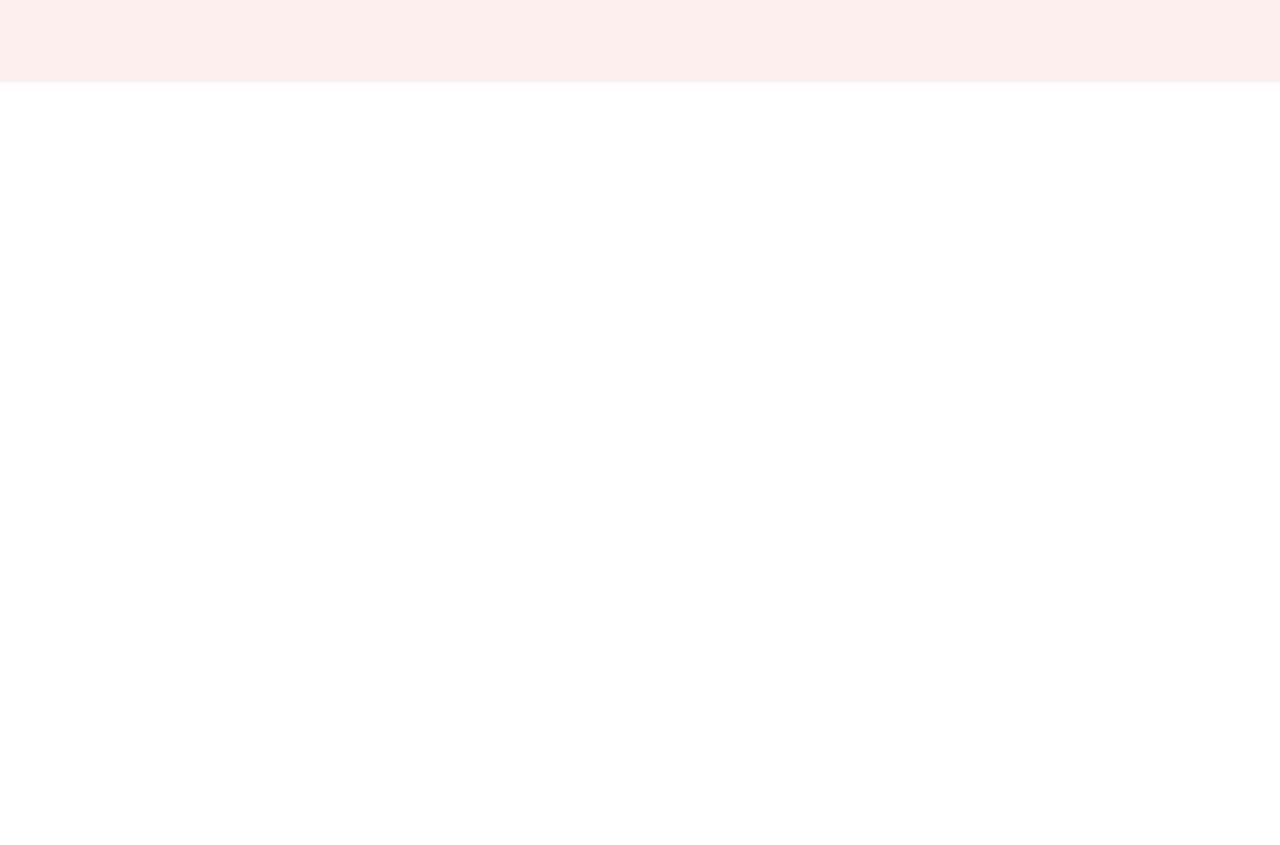
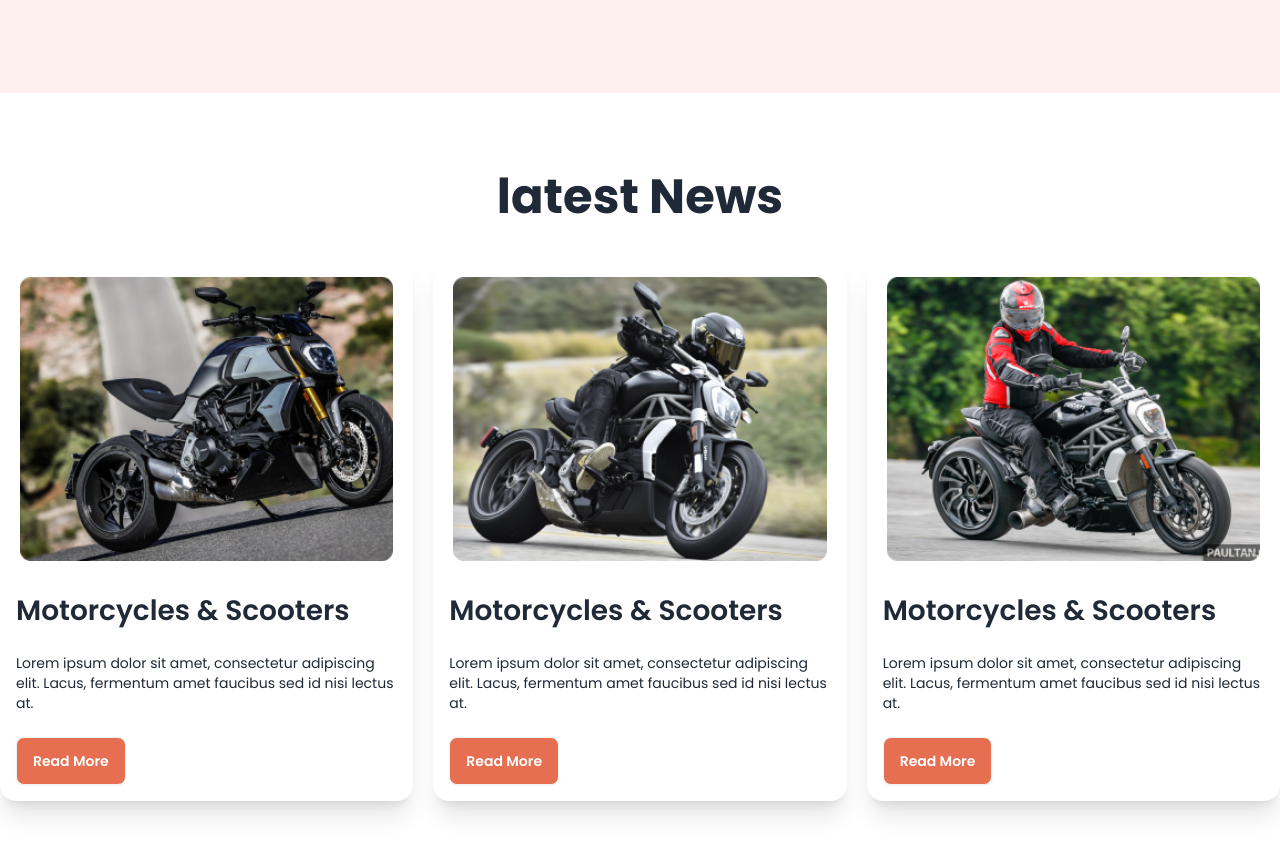
Before and after one commit to MizanurRahman5/biker-zone, a plain HTML site: page index.html in a window 1280 px wide. Shown: the part 536-1381 px from the top of the page. Before the commit the page ends 800 px from the top, so only its background shows below. Drawn offline with nearby package versions, Linux system fonts and the light colour scheme.

Commit message:
latest section done

```diff
--- a/index.html
+++ b/index.html
@@ -79,9 +79,9 @@
         <!-- ---Navbar End--- -->
         <!-- ---banner and carousel start-- -->
         <div class="carousel w-full">
-            <div id="slide1" class="carousel-item relative w-full">
+            <div id="slide1" class="carousel-item relative w-full bg-biker-primary-bg">
 
-                <div class="lg:flex gap-7 h-[550px] items-center bg-biker-primary-bg p-[100px]">
+                <div class="lg:flex gap-7 h-[550px] items-center p-[50px]  md:p-[100px]">
                     <!-- textContent -->
                     <div class="flex-1 space-y-7">
                         <h2 class="text-6xl">Ride-on R15 V4 with Smile</h2>
@@ -101,9 +101,9 @@
                 <a href="#slide2" class="btn btn-circle">❯</a>
               </div>
             </div>
-            <div id="slide2" class="carousel-item relative w-full">
+            <div id="slide2" class="carousel-item relative w-full bg-biker-primary-bg">
 
-                <div class="lg:flex gap-7 h-[550px] items-center bg-biker-primary-bg p-[100px]">
+                <div class="lg:flex gap-7 lg:h-[550px] items-center  p-[50px]  md:p-[100px]">
                     <!-- textContent -->
                     <div class="flex-1 space-y-7">
                         <h2 class="text-6xl">Ride-on R15 V4 with Smile</h2>
@@ -123,9 +123,9 @@
                 <a href="#slide3" class="btn btn-circle">❯</a>
               </div>
             </div>
-            <div id="slide3" class="carousel-item relative w-full">
+            <div id="slide3" class="carousel-item relative w-full bg-biker-primary-bg">
 
-                <div class="lg:flex gap-7 h-[550px] items-center bg-biker-primary-bg p-[100px]">
+                <div class="lg:flex gap-7 lgh-[550px] items-center p-[50px]  md:p-[100px]">
                     <!-- textContent -->
                     <div class="flex-1 space-y-7">
                         <h2 class="text-6xl">Ride-on R15 V4 with Smile</h2>
@@ -150,7 +150,67 @@
 
      </header>
     <!-- -----------Main---------- -->
-     <main></main>
+     <main class="container mx-auto">
+        <!-- ---------feature section stert---------- -->
+         <section></section>
+        <!-- ---------feature section end---------- -->
+         <!-- ------------latest section start------------ -->
+          <section class="my-11">
+
+            <h1 class="text-5xl py-9 font-bold text-center">latest News</h1>
+
+            <div class="flex flex-col lg:flex-row items-center justify-center gap-5">
+                <!-- card1 -->
+                <div class="card lg:flex-1 card-compact bg-base-100 w-96 shadow-xl">
+                    <figure>
+                      <img class="w-[100%] p-[20px]"
+                        src="images/others/latest1.png"
+                        alt="Shoes" />
+                    </figure>
+                    <div class="card-body space-y-4">
+                      <h2 class="card-title text-[28px]">Motorcycles & Scooters</h2>
+                      <p>Lorem ipsum dolor sit amet, consectetur adipiscing elit. Lacus, fermentum amet faucibus sed id nisi lectus at.</p>
+                      <div class="card-actions justify-start">
+                        <button class="btn bg-biker-primary text-white">Read More</button>
+                      </div>
+                    </div>
+                  </div>
+                  <!-- card2 -->
+                <div class="card lg:flex-1 card-compact bg-base-100 w-96 shadow-xl">
+                    <figure>
+                      <img
+                        class="w-[100%] p-[20px]"
+                        src="images/others/latest2.png"
+                        alt="Shoes" />
+                    </figure>
+                    <div class="card-body space-y-4">
+                      <h2 class="card-title text-[28px]">Motorcycles & Scooters</h2>
+                      <p>Lorem ipsum dolor sit amet, consectetur adipiscing elit. Lacus, fermentum amet faucibus sed id nisi lectus at.</p>
+                      <div class="card-actions justify-start">
+                        <button class="btn bg-biker-primary text-white">Read More</button>
+                      </div>
+                    </div>
+                  </div>
+                  <!-- card3 -->
+                <div class="card lg:flex-1 card-compact bg-base-100 w-96 shadow-xl">
+                    <figure>
+                      <img
+                      class="w-[100%] p-[20px]"
+                        src="images/others/latest3.png"
+                        alt="Shoes" />
+                    </figure>
+                    <div class="card-body space-y-4">
+                      <h2 class="card-title text-[28px]">Motorcycles & Scooters</h2>
+                      <p>Lorem ipsum dolor sit amet, consectetur adipiscing elit. Lacus, fermentum amet faucibus sed id nisi lectus at.</p>
+                      <div class="card-actions justify-start">
+                        <button class="btn bg-biker-primary text-white">Read More</button>
+                      </div>
+                    </div>
+                  </div>
+            </div>
+          </section>
+         <!-- ------------latest section end------------ -->
+     </main>
     <!-- --------------Footer----------------- -->
      <footer></footer>
 
```
